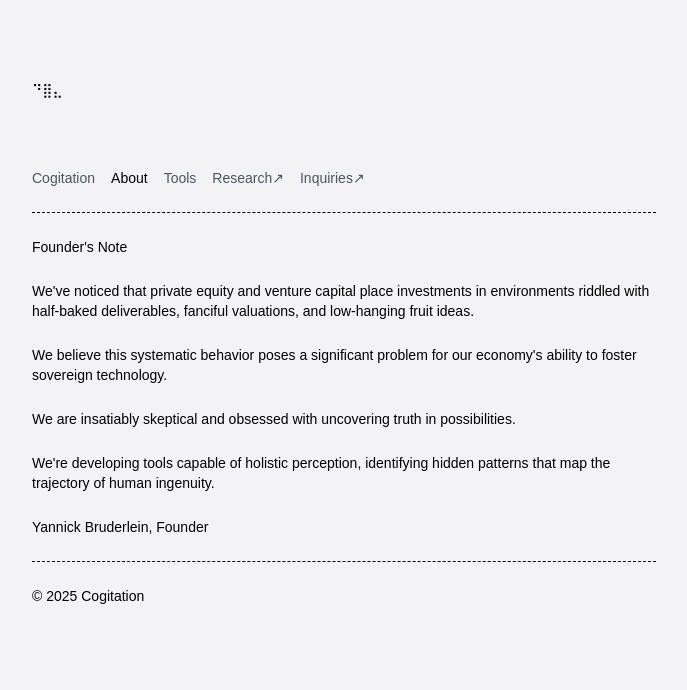
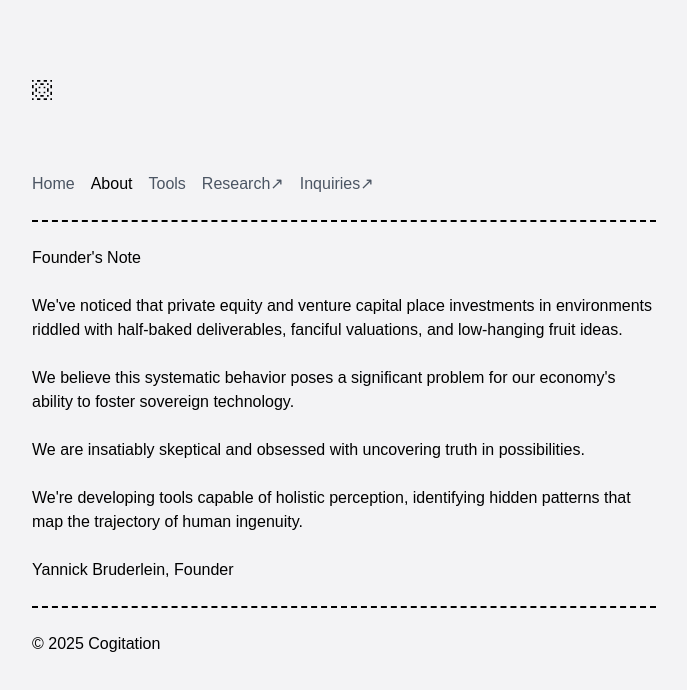
Before and after one commit to CloneProtocolSixtySix/loopscale, a Next.js app: page / in a window 1280 px wide. Both pictures are taken after a click on the button "About". Shown: the top 690 px of the page, without its empty margins (296-983 px from the left). Built offline with nearby package versions, Linux system fonts and the light colour scheme; a web font is replaced by a local one.

Commit message:
Increase text size and update icon styling

```diff
--- a/app/page.tsx
+++ b/app/page.tsx
@@ -39,15 +39,17 @@ export default function Home() {
     <main className="min-h-screen text-black" style={{backgroundColor: '#F3F3F5'}}>
       <div className="max-w-2xl w-full px-6 py-20 mx-auto space-y-6">
         <div className="flex items-center space-x-2">
-          <span className="text-sm text-black font-mono">⠙⣿⣄</span>
+          <span className="text-base text-black font-normal flex items-center space-x-1">
+            <img src="/prehension.svg" alt="cogitation" className="w-5 h-5" />
+          </span>
         </div>
-        <h1 className="text-sm font-normal">
+        <h1 className="text-base font-normal">
           <button onClick={() => handleToggleContent('home')} className="mr-2">
           </button>
         </h1>
-        <div className="flex items-center space-x-2 text-sm mono">
+        <div className="flex items-center space-x-2 text-base mono">
           <button onClick={() => handleToggleContent('home')} className={activeSection === 'home' ? 'text-black' : 'text-gray-600'}>
-            <span className="text-sm mono font-normal">Cogitation</span> <br />
+            <span className="text-base mono font-normal">Home</span> <br />
           </button>
           <span></span>
           <button onClick={() => handleToggleContent('about')} className={activeSection === 'about' ? 'text-black' : 'text-gray-600'}>
@@ -58,51 +60,51 @@ export default function Home() {
             Tools
           </button>
           <span></span>
-          <a href="https://medium.com/@cogitation" className="text-sm mono text-gray-600 hover:text-black">
+          <a href="https://medium.com/@cogitation" className="text-base mono text-gray-600 hover:text-black">
             Research↗
           </a>
           <span></span>
-          <a href="mailto:hello@cogitationml.com" className="text-sm mono text-gray-600 hover:text-black">
+          <a href="mailto:hello@cogitationml.com" className="text-base mono text-gray-600 hover:text-black">
             Inquiries↗
           </a>
         </div>
-        <hr className="my-4 border-t border-black border-dashed" />
+        <hr className="my-4 border-t-2 border-black border-dashed" />
         {activeSection === 'about' ? (
   <>
-    <h2 className="text-sm font-normal mono">
+    <h2 className="text-base font-normal mono">
       Founder's Note
     </h2>
-    <p className="text-sm mono">
+    <p className="text-base mono">
     </p>
-    <p className="text-sm mono">
+    <p className="text-base mono">
     We've noticed that private equity and venture capital place investments in environments riddled with half-baked deliverables, fanciful valuations, and low-hanging fruit ideas.
 
     </p>
-    <p className="text-sm mono">
+    <p className="text-base mono">
     We believe this systematic behavior poses a significant problem for our economy's ability to foster sovereign technology.
     </p>
-    <p className="text-sm mono">
+    <p className="text-base mono">
     We are insatiably skeptical and obsessed with uncovering truth in possibilities.
     </p>
-    <p className="text-sm mono">
+    <p className="text-base mono">
     We're developing tools capable of holistic perception, identifying hidden patterns that map the trajectory of human ingenuity.
     </p>
-    <p className="text-sm mono">
+    <p className="text-base mono">
       Yannick Bruderlein, Founder
     </p>
   </>
 ) : activeSection === 'solutions' ? (
   <>
-    <h2 className="text-sm font-normal mono">
+    <h2 className="text-base font-normal mono">
       Introducing Remark (pre-alpha)
     </h2>
-    <p className="text-sm mono">
+    <p className="text-base mono">
     A bespoke set of language models capable of multidisciplinary precision.
     </p>
     <div className="mt-4">
       <button
         onClick={() => setIsAccordionOpen(!isAccordionOpen)}
-        className="flex items-center justify-between w-full text-sm mono text-left p-2 border border-black border-dashed transition-colors text-black"
+        className="flex items-center justify-between w-full text-base mono text-left p-2 border-2 border-black border-dashed transition-colors text-black"
       >
         <span>Capabilities</span>
         <span className={`transform transition-transform ${isAccordionOpen ? 'rotate-180' : ''}`}>
@@ -110,34 +112,36 @@ export default function Home() {
         </span>
       </button>
       {isAccordionOpen && (
-        <div className="border-l border-r border-b border-black border-dashed" style={{backgroundColor: '#F3F3F5'}}>
-          <div className="p-2 text-sm mono border-b border-black border-dashed">
+        <div className="border-l-2 border-r-2 border-b-2 border-black border-dashed" style={{backgroundColor: '#F3F3F5'}}>
+          <div className="p-2 text-base mono border-b-2 border-black border-dashed">
             <div className="font-normal">Match research projects with sector-specific commercialization and investment opportunities.</div>
           </div>
-          <div className="p-2 text-sm mono border-b border-black border-dashed">
+          <div className="p-2 text-base mono border-b-2 border-black border-dashed">
             <div className="font-normal">Mitigate industry uncertainty through academic integrity.</div>
           </div>
-          <div className="p-2 text-sm mono">
+          <div className="p-2 text-base mono">
             <div className="font-normal">Generate novel strategies grounded in contextual understanding.</div>
           </div>
         </div>
 
       )}
       <div className="mt-3">
-        <a href="#" className="text-sm mono"></a>
+        <a href="#" className="text-base mono"></a>
       </div>
     </div>
   </>
 ) : (
   <>
-    <p className="text-sm mono">
+    <p className="text-base mono">
          Solving for complexity at the intersection of data, design, and decisions.
     </p>
   </>
 )}
-        <hr className="my-4 border-t border-black border-dashed" />
-        <div className="flex items-center space-x-2 text-sm mono">
-          <span>© 2025 Cogitation</span>
+        <hr className="my-4 border-t-2 border-black border-dashed" />
+        <div className="flex items-center space-x-2 text-base mono">
+          <span className="flex items-center space-x-1">
+            <span>© 2025 Cogitation</span>
+          </span>
         </div>
         <div className="mt-8">
           <AnimatedDots />
```
